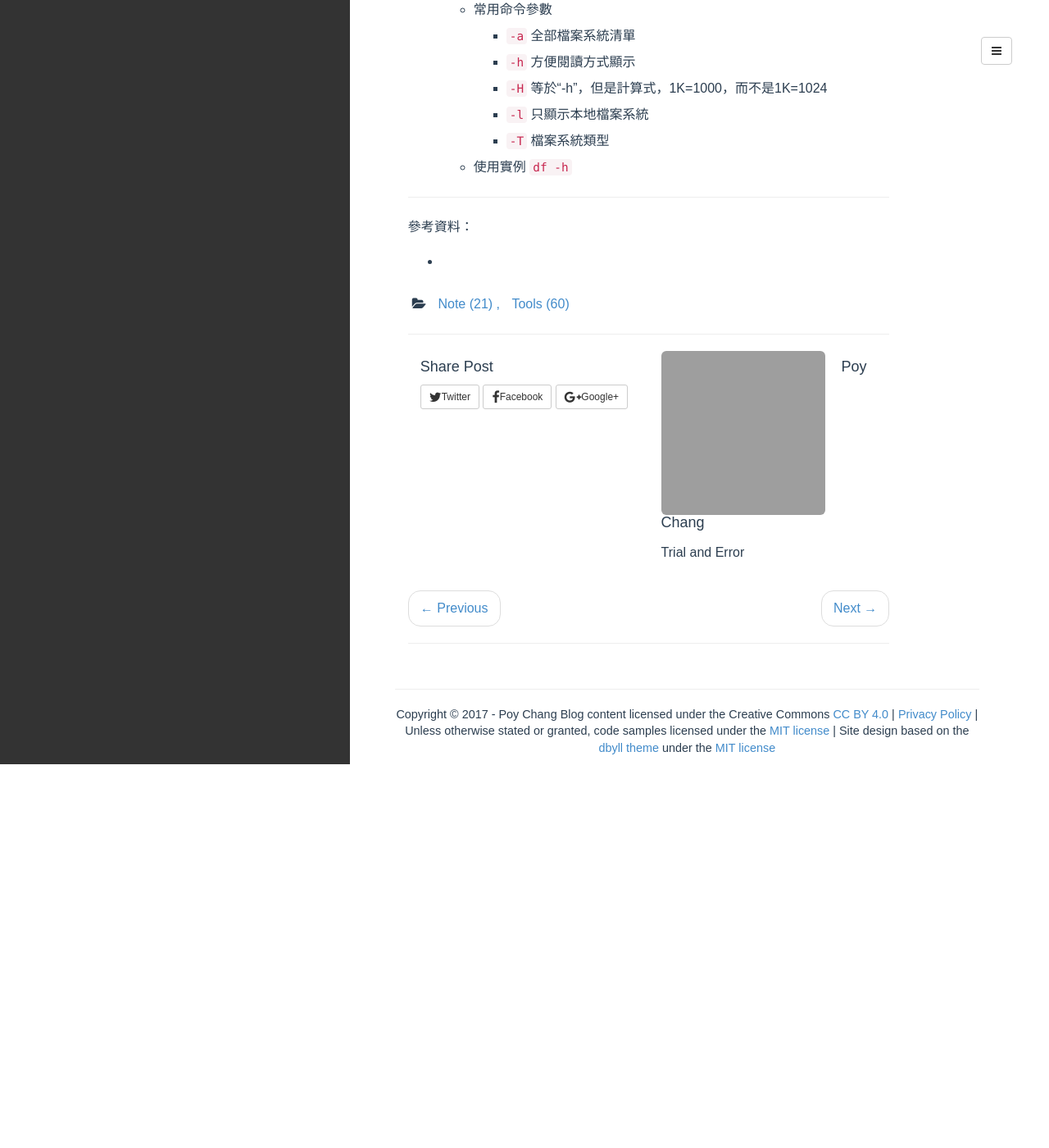
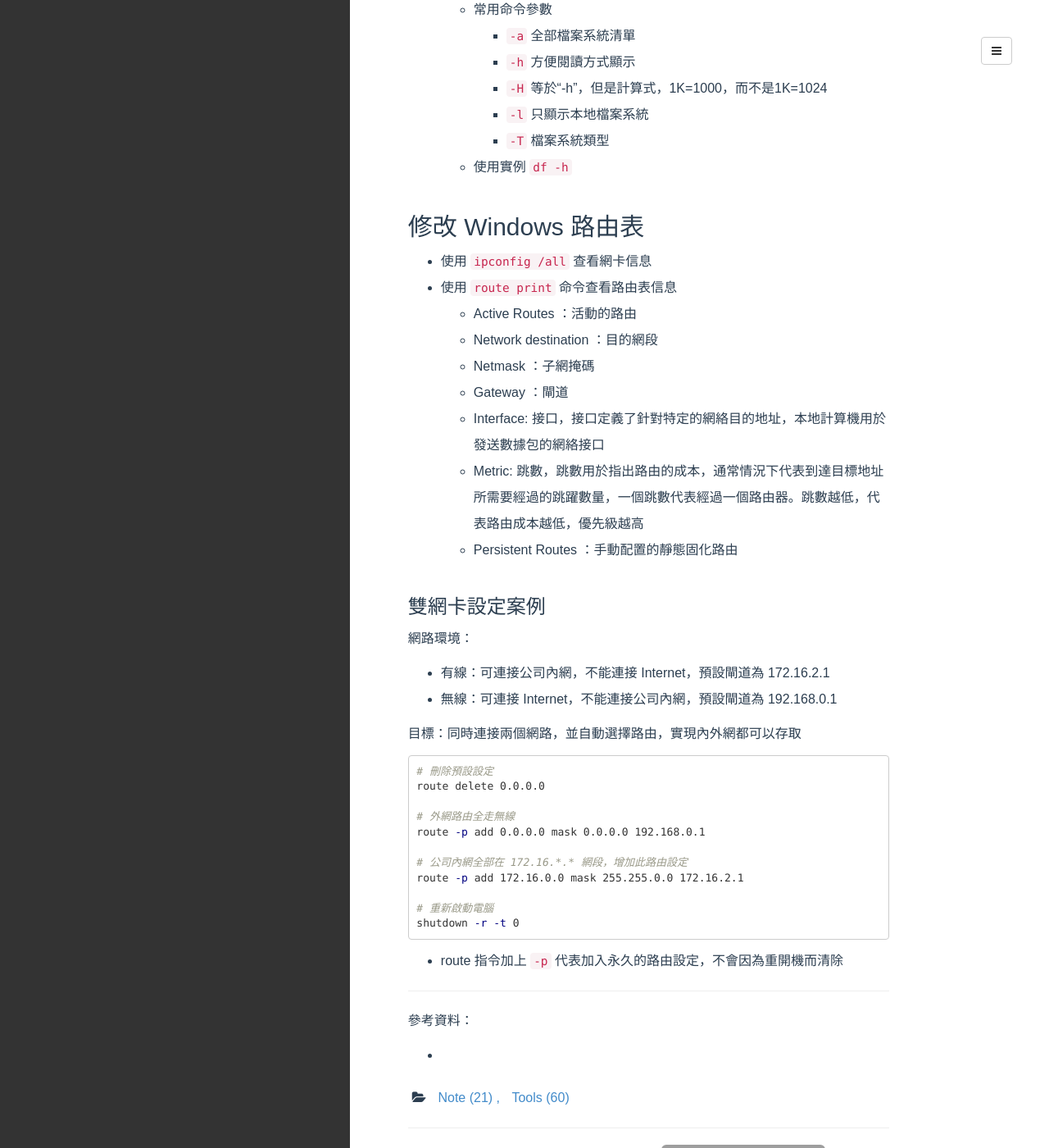
Before and after one commit to poychang/poychang.github.io, a Jekyll site: the page built from _posts/1970-01-01-note-command-line.md, in a window 1280 px wide and 1400 px high, scrolled down 2259 px. Shown: the whole window at 82% size. Built offline with Jekyll 4.4.1, drawn with Linux system fonts in a browser that asks for light colours; some web fonts are replaced; comment, search, counter and statistics services are not loaded; before the commit the page ends 3191 px from its top, so only the background shows below that; grey boxes are pictures that could not be loaded.

Commit message:
alter note

````diff
--- a/_posts/1970-01-01-note-command-line.md
+++ b/_posts/1970-01-01-note-command-line.md
@@ -92,6 +92,43 @@ fsutil volume diskfree c:
 		* `-T` 檔案系統類型
 	* 使用實例 `df -h`
 
+## 修改 Windows 路由表
+
+* 使用 `ipconfig /all` 查看網卡信息
+* 使用 `route print` 命令查看路由表信息
+	* Active Routes ：活動的路由
+	* Network destination ：目的網段
+	* Netmask ：子網掩碼
+	* Gateway ：閘道
+	* Interface: 接口，接口定義了針對特定的網絡目的地址，本地計算機用於發送數據包的網絡接口
+	* Metric: 跳數，跳數用於指出路由的成本，通常情況下代表到達目標地址所需要經過的跳躍數量，一個跳數代表經過一個路由器。跳數越低，代表路由成本越低，優先級越高
+	* Persistent Routes ：手動配置的靜態固化路由
+
+### 雙網卡設定案例
+
+網路環境：
+
+* 有線：可連接公司內網，不能連接 Internet，預設閘道為 172.16.2.1
+* 無線：可連接 Internet，不能連接公司內網，預設閘道為 192.168.0.1
+
+目標：同時連接兩個網路，並自動選擇路由，實現內外網都可以存取
+
+```bash
+# 刪除預設設定
+route delete 0.0.0.0
+
+# 外網路由全走無線
+route -p add 0.0.0.0 mask 0.0.0.0 192.168.0.1
+
+# 公司內網全部在 172.16.*.* 網段，增加此路由設定
+route -p add 172.16.0.0 mask 255.255.0.0 172.16.2.1
+
+# 重新啟動電腦
+shutdown -r -t 0
+```
+
+* route 指令加上 `-p` 代表加入永久的路由設定，不會因為重開機而清除
+
 ----------
 
 參考資料：
````
Also changed, not shown: _posts/1970-01-01-note-dotnet-core.md (+29 -0 lines).
